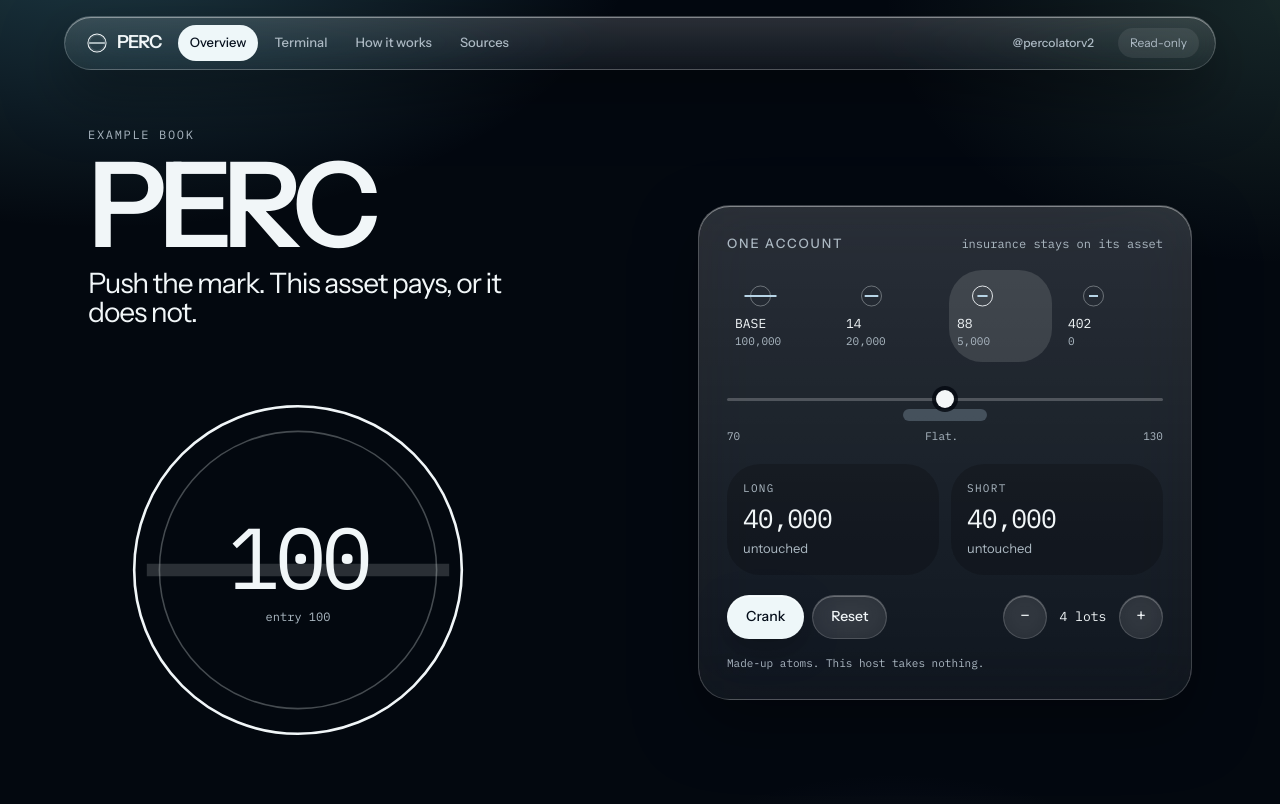
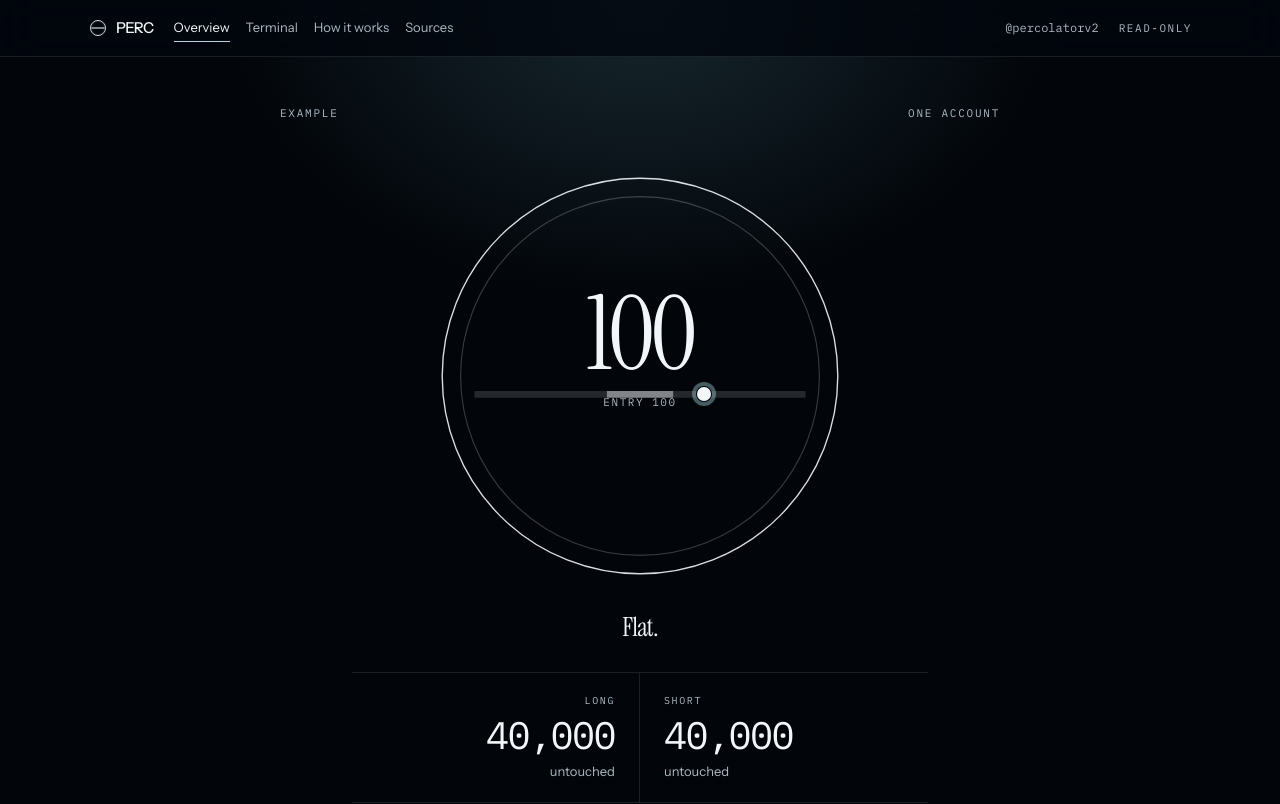
Before and after one commit to nostalgicgarethdev/percolator-fork, a Next.js app in the folder web/: page / in a window 1280 px wide. Shown: the top 804 px of the page. Built offline with nearby package versions, Linux system fonts and the light colour scheme.

Commit message:
Make the example book a single instrument.
The mark, the cap, and the four assets sit on one quiet screen. The header is a hairline, not a pill.

```diff
--- a/web/src/app/globals.css
+++ b/web/src/app/globals.css
@@ -131,10 +131,8 @@
     @apply text-foreground overflow-x-clip antialiased;
     font-feature-settings: "kern" 1;
     background:
-      radial-gradient(900px 520px at 8% -10%, oklch(0.78 0.09 210 / 28%), transparent 60%),
-      radial-gradient(720px 480px at 100% 0%, oklch(0.72 0.08 165 / 18%), transparent 55%),
-      radial-gradient(680px 460px at 70% 120%, oklch(0.62 0.1 280 / 16%), transparent 50%),
-      oklch(0.13 0.02 255);
+      radial-gradient(720px 520px at 50% 0%, oklch(0.78 0.08 210 / 18%), transparent 58%),
+      oklch(0.11 0.018 255);
   }
   ::selection {
     background: oklch(0.86 0.05 200 / 40%);
@@ -254,3 +252,29 @@ html[data-entered="1"] .enter-screen {
   border-radius: 999px;
   background: #f4f7f8;
 }
+
+.perc-range-bare::-webkit-slider-runnable-track {
+  height: 22px;
+  background: transparent;
+}
+
+.perc-range-bare::-webkit-slider-thumb {
+  width: 14px;
+  height: 14px;
+  margin-top: 4px;
+  background: #f4f7f8;
+  box-shadow:
+    0 0 0 1px oklch(0.11 0.018 255),
+    0 0 0 5px oklch(0.86 0.05 200 / 40%);
+}
+
+.perc-range-bare::-moz-range-track {
+  height: 22px;
+  background: transparent;
+}
+
+.perc-range-bare::-moz-range-thumb {
+  width: 14px;
+  height: 14px;
+  background: #f4f7f8;
+}
--- a/web/src/app/layout.tsx
+++ b/web/src/app/layout.tsx
@@ -24,11 +24,10 @@ const plex = IBM_Plex_Mono({
 export const metadata: Metadata = {
   metadataBase: new URL("https://www.percolator.beer"),
   title: "PERC — independent perpetuals desk",
-  description:
-    "See how a perpetual desk is put together. This host is read-only: no engine, no deposits, no public trading.",
+  description: "Push an example mark. See what one asset can pay. This host takes no deposit.",
   openGraph: {
     title: "PERC",
-    description: "A read-only look at a perpetual desk. No deposits and no public trading on this host.",
+    description: "Push an example mark. See what one asset can pay. This host takes no deposit.",
     images: ["/brand/perc-square-1024.png"],
   },
 };
--- a/web/src/components/home.tsx
+++ b/web/src/components/home.tsx
@@ -2,7 +2,7 @@ import { Slab } from "@/components/slab";
 
 export function Home() {
   return (
-    <main className="mx-auto w-full max-w-6xl px-4 py-8 sm:px-6 sm:py-14">
+    <main className="mx-auto w-full max-w-3xl px-4 py-8 sm:px-6 sm:py-12">
       <Slab />
     </main>
   );
--- a/web/src/components/shell.tsx
+++ b/web/src/components/shell.tsx
@@ -22,16 +22,16 @@ export function Shell({ children }: { children: React.ReactNode }) {
       >
         Skip to content
       </a>
-      <header className="sticky top-0 z-30 px-4 pt-4 sm:px-6">
-        <div className="glass mx-auto flex w-full max-w-6xl flex-wrap items-center gap-3 rounded-full px-3 py-2 sm:px-4">
+      <header className="sticky top-0 z-30 border-b border-white/10 bg-[oklch(0.12_0.02_255/0.78)] backdrop-blur-xl">
+        <div className="mx-auto flex h-14 w-full max-w-6xl items-center gap-5 px-4 sm:px-6">
           <Link
             href="/"
-            className="flex items-center gap-2 rounded-full px-1 focus-visible:ring-2 focus-visible:ring-ring focus-visible:outline-none"
+            className="flex shrink-0 items-center gap-2 focus-visible:ring-2 focus-visible:ring-ring focus-visible:outline-none"
           >
-            <Mark className="size-6 text-foreground" />
-            <span className="text-[18px] font-semibold tracking-[-0.05em]">PERC</span>
+            <Mark className="size-5 text-foreground" />
+            <span className="text-[15px] font-medium tracking-[-0.04em]">PERC</span>
           </Link>
-          <nav aria-label="Sections" className="flex min-w-0 flex-1 gap-1 overflow-x-auto">
+          <nav aria-label="Sections" className="flex min-w-0 flex-1 gap-4 overflow-x-auto">
             {TABS.map((tab) => {
               const active = tab.href === "/" ? pathname === "/" : pathname.startsWith(tab.href);
               return (
@@ -39,8 +39,10 @@ export function Shell({ children }: { children: React.ReactNode }) {
                   key={tab.href}
                   href={tab.href}
                   aria-current={active ? "page" : undefined}
-                  className={`rounded-full px-3 py-2 text-[13px] font-medium whitespace-nowrap focus-visible:ring-2 focus-visible:ring-ring focus-visible:outline-none ${
-                    active ? "bg-primary text-primary-foreground" : "text-muted-foreground hover:text-foreground"
+                  className={`shrink-0 border-b py-1 text-[13px] whitespace-nowrap focus-visible:ring-2 focus-visible:ring-ring focus-visible:outline-none ${
+                    active
+                      ? "border-[#b7d4e6] text-foreground"
+                      : "border-transparent text-muted-foreground hover:text-foreground"
                   }`}
                 >
                   {tab.label}
@@ -52,11 +54,12 @@ export function Shell({ children }: { children: React.ReactNode }) {
             href="https://x.com/percolatorv2"
             target="_blank"
             rel="noreferrer"
-            className="rounded-full px-3 py-1.5 text-[12px] font-medium text-muted-foreground hover:text-foreground focus-visible:ring-2 focus-visible:ring-ring focus-visible:outline-none"
+            className="shrink-0 font-mono text-[12px] text-muted-foreground hover:text-foreground focus-visible:ring-2 focus-visible:ring-ring focus-visible:outline-none"
           >
-            @percolatorv2
+            <span className="sm:hidden">X</span>
+            <span className="hidden sm:inline">@percolatorv2</span>
           </a>
-          <span className="hidden rounded-full bg-white/8 px-3 py-1.5 text-[12px] text-muted-foreground sm:inline">
+          <span className="hidden font-mono text-[11px] tracking-[0.14em] text-muted-foreground uppercase sm:inline">
             Read-only
           </span>
         </div>
--- a/web/src/components/slab.tsx
+++ b/web/src/components/slab.tsx
@@ -26,6 +26,10 @@ function atoms(n: number) {
   return new Intl.NumberFormat("en-US").format(Math.round(n));
 }
 
+function xOf(mark: number) {
+  return 28 + ((mark - MARK_MIN) / (MARK_MAX - MARK_MIN)) * 144;
+}
+
 function settle(mark: number, lots: number, insurance: number) {
   const raw = lots * (mark - ENTRY) * UNIT;
   const win = Math.abs(raw);
@@ -45,9 +49,6 @@ export function Slab() {
   const applied = clamp(attempt, anchor - CAP, anchor + CAP);
   const blocked = attempt !== applied;
   const book = useMemo(() => settle(applied, lots, asset.insurance), [applied, lots, asset.insurance]);
-
-  const capLeft = ((anchor - CAP - MARK_MIN) / (MARK_MAX - MARK_MIN)) * 100;
-  const capWidth = ((CAP * 2) / (MARK_MAX - MARK_MIN)) * 100;
   const paidRatio = book.win === 0 ? 0 : book.paid / book.win;
   const status = blocked
     ? "One crank. Six points."
@@ -55,7 +56,10 @@ export function Slab() {
       ? "Flat."
       : book.cut === 0
         ? "This asset can pay it."
-        : "This asset stops here. The others don't cover the rest.";
+        : "This asset stops here. The others do not.";
+
+  const capX1 = xOf(anchor - CAP);
+  const capX2 = xOf(anchor + CAP);
 
   function crank() {
     setAnchor(applied);
@@ -70,52 +74,84 @@ export function Slab() {
   }
 
   return (
-    <div className="grid items-center gap-10 lg:grid-cols-[minmax(0,1.05fr)_minmax(0,0.95fr)] lg:gap-16">
-      <section>
-        <p className="font-mono text-[12px] tracking-[0.14em] text-muted-foreground uppercase">Example book</p>
-        <h1 className="mt-3 text-[clamp(4.2rem,11vw,7.4rem)] leading-[0.82] font-semibold tracking-[-0.07em]">
-          PERC
-        </h1>
-        <p className="mt-4 max-w-md text-[clamp(1.35rem,2.2vw,1.85rem)] leading-[1.05] tracking-[-0.04em]">
-          Push the mark. This asset pays, or it does not.
-        </p>
+    <div>
+      <div className="flex items-baseline justify-between">
+        <p className="font-mono text-[11px] tracking-[0.16em] text-muted-foreground uppercase">Example</p>
+        <p className="font-mono text-[11px] tracking-[0.16em] text-muted-foreground uppercase">One account</p>
+      </div>
 
-        <div className="relative mt-8 aspect-square w-full max-w-[420px]">
+      <div className="relative mx-auto mt-6 aspect-square w-full max-w-[460px]">
         <svg viewBox="0 0 200 200" className="h-full w-full text-foreground" aria-hidden="true">
-            <circle cx="100" cy="100" r="78" fill="none" stroke="currentColor" strokeWidth="1.25" />
-            <circle cx="100" cy="100" r="66" fill="none" stroke="currentColor" strokeOpacity="0.28" strokeWidth="0.75" />
-            <path d="M28 100H172" stroke="currentColor" strokeOpacity="0.16" strokeWidth="6" />
+          <circle cx="100" cy="100" r="86" fill="none" stroke="currentColor" strokeOpacity="0.9" strokeWidth="0.6" />
+          <circle cx="100" cy="100" r="78" fill="none" stroke="currentColor" strokeOpacity="0.22" strokeWidth="0.5" />
+          <path d="M28 108H172" stroke="currentColor" strokeOpacity="0.14" strokeWidth="3" />
+          <path d={`M${capX1} 108H${capX2}`} stroke="currentColor" strokeOpacity="0.45" strokeWidth="3" />
           <path
-              d={`M${100 - 72 * paidRatio} 100H${100 + 72 * paidRatio}`}
+            d={`M${100 - 72 * paidRatio} 108H${100 + 72 * paidRatio}`}
             stroke="#b7d4e6"
-              strokeWidth="6"
+            strokeWidth="3"
           />
         </svg>
-          <div className="absolute inset-0 flex flex-col items-center justify-center">
+        <div className="pointer-events-none absolute inset-x-0 top-[30%] text-center">
           <p
-              className={`font-mono text-[clamp(3.4rem,8vw,5.4rem)] leading-none tracking-[-0.06em] ${
+            className={`font-serif text-[clamp(4.6rem,12vw,6.4rem)] leading-none tracking-[-0.045em] ${
               blocked ? "text-destructive" : "text-foreground"
             }`}
           >
             {attempt.toFixed(0)}
           </p>
-            <p className="mt-2 font-mono text-[12px] text-muted-foreground">
-              {blocked ? `book holds ${applied.toFixed(0)}` : `entry ${ENTRY}`}
+          <p className="mt-2 font-mono text-[11px] tracking-[0.14em] text-muted-foreground uppercase">
+            {blocked ? `holds ${applied.toFixed(0)}` : `entry ${ENTRY}`}
           </p>
         </div>
-        </div>
-      </section>
-
-      <section className="glass rounded-[32px] px-5 py-5 sm:px-7 sm:py-7" aria-label="Example slab">
-        <div className="flex items-baseline justify-between gap-4">
-          <h2 className="text-[13px] font-medium tracking-[0.14em] text-muted-foreground uppercase">One account</h2>
-          <p className="font-mono text-[12px] text-muted-foreground">insurance stays on its asset</p>
+        <label className="sr-only" htmlFor="perc-mark">
+          Example mark
+        </label>
+        <input
+          id="perc-mark"
+          className="perc-range perc-range-bare absolute top-[54%] right-[14%] left-[14%] z-10 -translate-y-1/2"
+          type="range"
+          min={MARK_MIN}
+          max={MARK_MAX}
+          step={1}
+          value={attempt}
+          onChange={(event) => setAttempt(Number(event.target.value))}
+        />
       </div>
 
-        <div className="mt-4 grid grid-cols-4 gap-2" role="listbox" aria-label="Assets in the slab">
+      <p className="mx-auto mt-2 max-w-md text-center font-serif text-[1.65rem] leading-none tracking-[-0.03em]">
+        {status}
+      </p>
+
+      <div className="mx-auto mt-8 grid max-w-xl grid-cols-2 border-y border-white/10">
+        <Side
+          name="Long"
+          align="right"
+          winning={book.longWins}
+          paid={book.paid}
+          cut={book.cut}
+          loss={book.shortWins ? book.fromLoser : 0}
+        />
+        <Side
+          name="Short"
+          align="left"
+          winning={book.shortWins}
+          paid={book.paid}
+          cut={book.cut}
+          loss={book.longWins ? book.fromLoser : 0}
+        />
+      </div>
+
+      <div className="mt-8" role="listbox" aria-label="Assets in the account">
+        <div className="grid grid-cols-[4.5rem_1fr_auto] px-1 pb-2 font-mono text-[10px] tracking-[0.16em] text-muted-foreground uppercase">
+          <span>Asset</span>
+          <span>Insurance</span>
+          <span>At this mark</span>
+        </div>
         {ASSETS.map((item) => {
           const on = item.id === assetId;
-            const depth = 18 + (item.insurance / 100_000) * 46;
+          const row = settle(applied, lots, item.insurance);
+          const note = row.win === 0 ? "flat" : row.cut === 0 ? "pays" : `cut ${atoms(row.cut)}`;
           return (
             <button
               key={item.id}
@@ -123,85 +159,51 @@ export function Slab() {
               role="option"
               aria-selected={on}
               onClick={() => setAssetId(item.id)}
-                className={`rounded-2xl px-2 py-3 text-left focus-visible:ring-2 focus-visible:ring-ring focus-visible:outline-none ${
-                  on ? "bg-white/12" : "hover:bg-white/6"
+              className={`grid h-12 w-full grid-cols-[4.5rem_1fr_auto] items-center border-t border-white/10 px-1 text-left focus-visible:ring-2 focus-visible:ring-ring focus-visible:outline-none ${
+                on ? "text-foreground" : "text-muted-foreground hover:text-foreground"
               }`}
             >
-                <svg viewBox="0 0 64 28" className="h-7 w-full" aria-hidden="true">
-                  <circle cx="14" cy="14" r="10" fill="none" stroke="currentColor" strokeOpacity={on ? 0.9 : 0.35} />
-                  <path d={`M${14 - depth / 4} 14H${14 + depth / 4}`} stroke="#b7d4e6" strokeWidth="2" />
-                </svg>
-                <p className="mt-1 font-mono text-[13px]">{item.label}</p>
-                <p className="font-mono text-[11px] text-muted-foreground">{atoms(item.insurance)}</p>
+              <span className="flex items-center gap-2 font-mono text-[13px]">
+                <span className={`size-1.5 rounded-full ${on ? "bg-[#b7d4e6]" : "bg-white/20"}`} aria-hidden />
+                {item.label}
+              </span>
+              <span className="font-mono text-[13px]">{atoms(item.insurance)}</span>
+              <span className={`font-mono text-[13px] ${on && row.cut > 0 ? "text-[#b7d4e6]" : ""}`}>{note}</span>
             </button>
           );
         })}
       </div>
 
-        <div className="relative mt-6">
-          <div className="pointer-events-none absolute top-1/2 right-[2%] left-[2%] h-3 -translate-y-1/2">
-            <div
-              className="absolute h-full rounded-full bg-[#b7d4e6]/25"
-              style={{ left: `${capLeft}%`, width: `${capWidth}%` }}
-            />
-          </div>
-          <label className="sr-only" htmlFor="perc-mark">
-            Example mark
-          </label>
-          <input
-            id="perc-mark"
-            className="perc-range relative z-10"
-            type="range"
-            min={MARK_MIN}
-            max={MARK_MAX}
-            step={1}
-            value={attempt}
-            onChange={(event) => setAttempt(Number(event.target.value))}
-          />
-          <div className="mt-2 flex justify-between font-mono text-[11px] text-muted-foreground">
-            <span>{MARK_MIN}</span>
-            <span className={blocked ? "text-destructive" : ""}>{status}</span>
-            <span>{MARK_MAX}</span>
-          </div>
-        </div>
-
-        <div className="mt-5 grid grid-cols-2 gap-3">
-          <Side
-            name="Long"
-            winning={book.longWins}
-            paid={book.paid}
-            cut={book.cut}
-            loss={book.shortWins ? book.fromLoser : 0}
-          />
-          <Side
-            name="Short"
-            winning={book.shortWins}
-            paid={book.paid}
-            cut={book.cut}
-            loss={book.longWins ? book.fromLoser : 0}
-          />
-        </div>
-
-        <div className="mt-5 flex flex-wrap items-center gap-2">
-          <button type="button" className="glass-pill glass-solid text-[14px] font-medium" onClick={crank}>
+      <div className="mt-8 flex flex-wrap items-center justify-between gap-4 border-t border-white/10 pt-4">
+        <div className="flex items-center gap-4">
+          <button
+            type="button"
+            onClick={crank}
+            className="bg-foreground text-background h-10 px-4 text-[13px] font-medium focus-visible:ring-2 focus-visible:ring-ring focus-visible:outline-none"
+          >
             Crank
           </button>
-          <button type="button" className="glass-pill text-[14px] font-medium" onClick={reset}>
+          <button
+            type="button"
+            onClick={reset}
+            className="h-10 px-1 text-[13px] text-muted-foreground hover:text-foreground focus-visible:ring-2 focus-visible:ring-ring focus-visible:outline-none"
+          >
             Reset
           </button>
-          <div className="ml-auto flex items-center gap-2">
+        </div>
+        <div className="flex items-center gap-3">
           <button
             type="button"
-              className="glass-pill size-11 px-0 text-[18px]"
+            className="size-10 border border-white/15 text-[18px] focus-visible:ring-2 focus-visible:ring-ring focus-visible:outline-none"
             onClick={() => setLots((n) => Math.max(1, n - 1))}
             aria-label="Fewer lots"
           >
             −
           </button>
-            <p className="min-w-14 text-center font-mono text-[13px]">{lots} lots</p>
+          <p className="min-w-16 text-center font-mono text-[12px] tracking-[0.08em]">{String(lots).padStart(2, "0")} lots</p>
           <button
             type="button"
-              className="glass-pill size-11 px-0 text-[18px]"
+            className="size-10 border border-white/15 text-[18px] focus-visible:ring-2 focus-visible:ring-ring focus-visible:outline-none"
             onClick={() => setLots((n) => Math.min(12, n + 1))}
             aria-label="More lots"
           >
@@ -209,44 +211,35 @@ export function Slab() {
           </button>
         </div>
       </div>
-        <p className="mt-4 font-mono text-[11px] text-muted-foreground">Made-up atoms. This host takes nothing.</p>
-      </section>
+      <p className="mt-6 text-center font-mono text-[11px] tracking-[0.08em] text-muted-foreground">
+        Example atoms. This host takes nothing.
+      </p>
     </div>
   );
 }
 
 function Side({
   name,
+  align,
   winning,
   paid,
   cut,
   loss,
 }: {
   name: string;
+  align: "left" | "right";
   winning: boolean;
   paid: number;
   cut: number;
   loss: number;
 }) {
+  const figure = winning ? atoms(paid) : atoms(loss > 0 ? CAPITAL - loss : CAPITAL);
+  const detail = winning ? (cut > 0 ? `${atoms(cut)} not paid` : "paid in full") : loss > 0 ? `down ${atoms(loss)}` : "untouched";
   return (
-    <div className="rounded-2xl bg-black/20 px-4 py-4">
-      <p className="font-mono text-[11px] tracking-[0.12em] text-muted-foreground uppercase">{name}</p>
-      {winning ? (
-        <>
-          <p className="mt-2 font-mono text-[1.65rem] leading-none tracking-[-0.04em]">{atoms(paid)}</p>
-          <p className="mt-2 text-[13px] text-muted-foreground">{cut > 0 ? `${atoms(cut)} not paid` : "paid in full"}</p>
-        </>
-      ) : loss > 0 ? (
-        <>
-          <p className="mt-2 font-mono text-[1.65rem] leading-none tracking-[-0.04em]">{atoms(CAPITAL - loss)}</p>
-          <p className="mt-2 text-[13px] text-muted-foreground">down {atoms(loss)}</p>
-        </>
-      ) : (
-        <>
-          <p className="mt-2 font-mono text-[1.65rem] leading-none tracking-[-0.04em]">{atoms(CAPITAL)}</p>
-          <p className="mt-2 text-[13px] text-muted-foreground">untouched</p>
-        </>
-      )}
+    <div className={`py-5 ${align === "right" ? "border-r border-white/10 pr-6 text-right" : "pl-6"}`}>
+      <p className="font-mono text-[10px] tracking-[0.16em] text-muted-foreground uppercase">{name}</p>
+      <p className="mt-2 font-mono text-[clamp(1.7rem,4vw,2.4rem)] leading-none tracking-[-0.04em]">{figure}</p>
+      <p className="mt-2 text-[13px] text-muted-foreground">{detail}</p>
     </div>
   );
 }
```
Also changed, not shown: 1 other file (tests, documents, lock files or other folders). Lines whose indentation alone changed are shown as unchanged.
